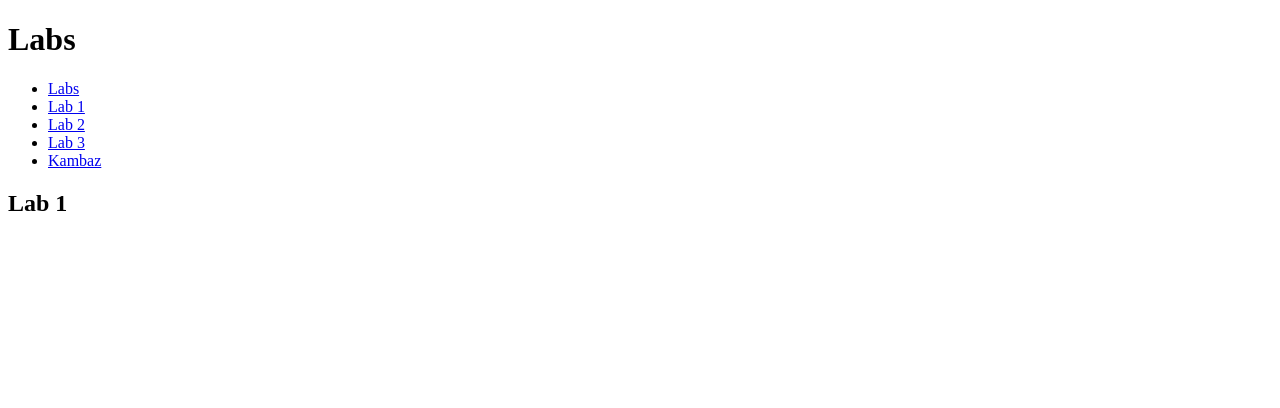
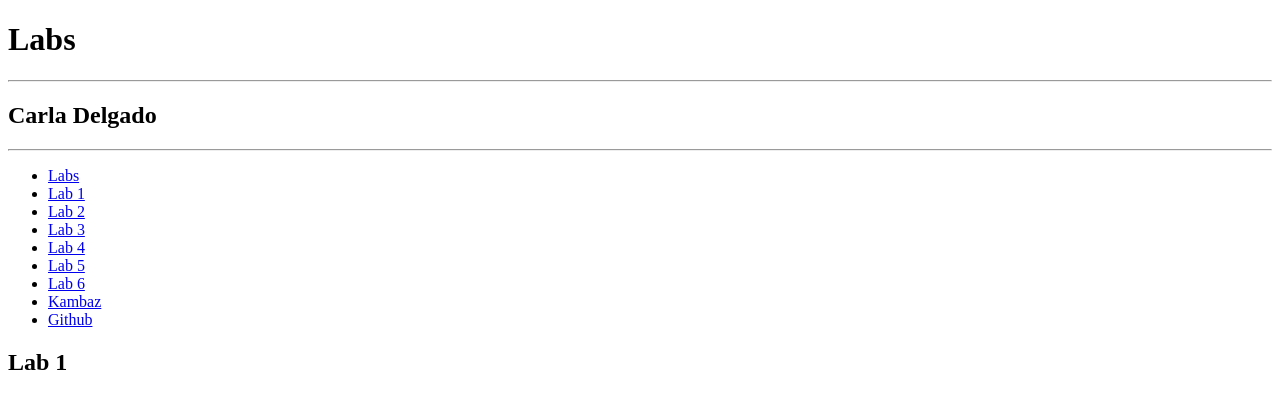
Before and after one commit to mscMstr/kambaz-react-web-app, a React (Vite) app: page /#/Labs/Lab1 in a window 1280 px wide. Shown: the top 408 px of the page. Built offline with nearby package versions, Linux system fonts and the light colour scheme.

Commit message:
added links to all the labs

```diff
--- /dev/null
+++ b/src/Labs/Lab4/index.tsx
@@ -0,0 +1,6 @@
+export default function Lab4() {
+    return (
+      <div id="wd-lab4">
+        <h2>Lab 4</h2>
+      </div>
+  );}
--- /dev/null
+++ b/src/Labs/Lab5/index.tsx
@@ -0,0 +1,6 @@
+export default function Lab5() {
+    return (
+      <div id="wd-lab5">
+        <h2>Lab 5</h2>
+      </div>
+  );}
--- /dev/null
+++ b/src/Labs/Lab6/index.tsx
@@ -0,0 +1,6 @@
+export default function Lab6() {
+    return (
+      <div id="wd-lab6">
+        <h2>Lab 6</h2>
+      </div>
+  );}
--- a/src/Labs/TOC.tsx
+++ b/src/Labs/TOC.tsx
@@ -7,7 +7,11 @@ export default function TOC() {
         <li><Link to="/Labs/Lab1">Lab 1</Link></li>
         <li><Link to="/Labs/Lab2">Lab 2</Link></li>
         <li><Link to="/Labs/Lab3">Lab 3</Link></li>
+        <li><Link to="/Labs/Lab4">Lab 4</Link></li>
+        <li><Link to="/Labs/Lab5">Lab 5</Link></li>
+        <li><Link to="/Labs/Lab6">Lab 6</Link></li>
         <li><Link to="/Kambaz">Kambaz</Link></li>
+        <li><Link id="wd-github" to="https://github.com/mscMstr/kambaz-react-web-app">Github</Link></li>
       </ul>
     );
   }
--- a/src/Labs/index.tsx
+++ b/src/Labs/index.tsx
@@ -3,17 +3,26 @@ import TOC from "./TOC";
 import Lab1 from "./Lab1";
 import Lab2 from "./Lab2";
 import Lab3 from "./Lab3";
+import Lab4 from "./Lab4";
+import Lab5 from "./Lab5";
+import Lab6 from "./Lab6";
 
 export default function Labs() {
   return (
     <div>
       <h1>Labs</h1>
+      <hr/>
+      <h2>Carla Delgado</h2>
+      <hr/>
       <TOC />
       <Routes>
         <Route path="/" element={<Navigate to="Lab1" />} />
         <Route path="Lab1" element={<Lab1 />} />
-        <Route path="Lab2/*" element={<Lab2 />} />
+        <Route path="Lab2" element={<Lab2 />} />
         <Route path="Lab3" element={<Lab3 />} />
+        <Route path="Lab4" element={<Lab4 />} />
+        <Route path="Lab5" element={<Lab5 />} />
+        <Route path="Lab6" element={<Lab6 />} />
       </Routes>
     </div>
 );}
```
